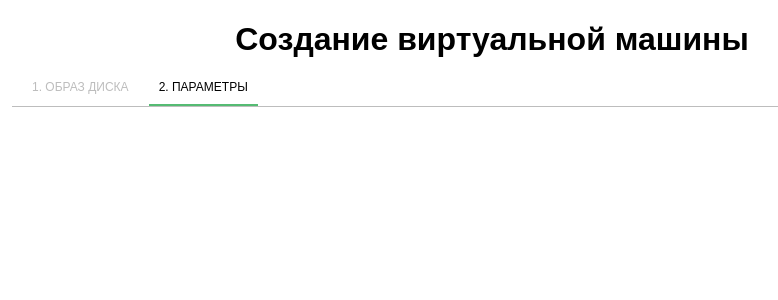
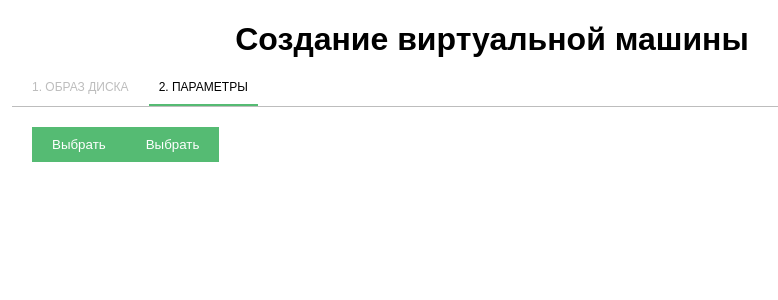
Before and after one commit to andrewosipov/croc, a React (Create React App) app: page /step2 in a window 1280 px wide. Shown: the top 300 px of the page, without its empty margins (148-926 px from the left). Built offline with nearby package versions, Linux system fonts and the light colour scheme.

Commit message:
add buttons to Step2

```diff
--- a/src/components/Step2.js
+++ b/src/components/Step2.js
@@ -1,13 +1,19 @@
 import React, {Component} from 'react';
+import Button from "./Button";
+
+import '../styles/Step.css';
 
 class Step2 extends Component {
     static propTypes = {};
 
     render() {
         return (
-            <div>
+            <div className="Step Step--two">
                 <div className="form"></div>
-                <div className="buttons"></div>
+                <div className="Button-container">
+                    <Button  />
+                    <Button  />
+                </div>
             </div>
         );
     }
```
